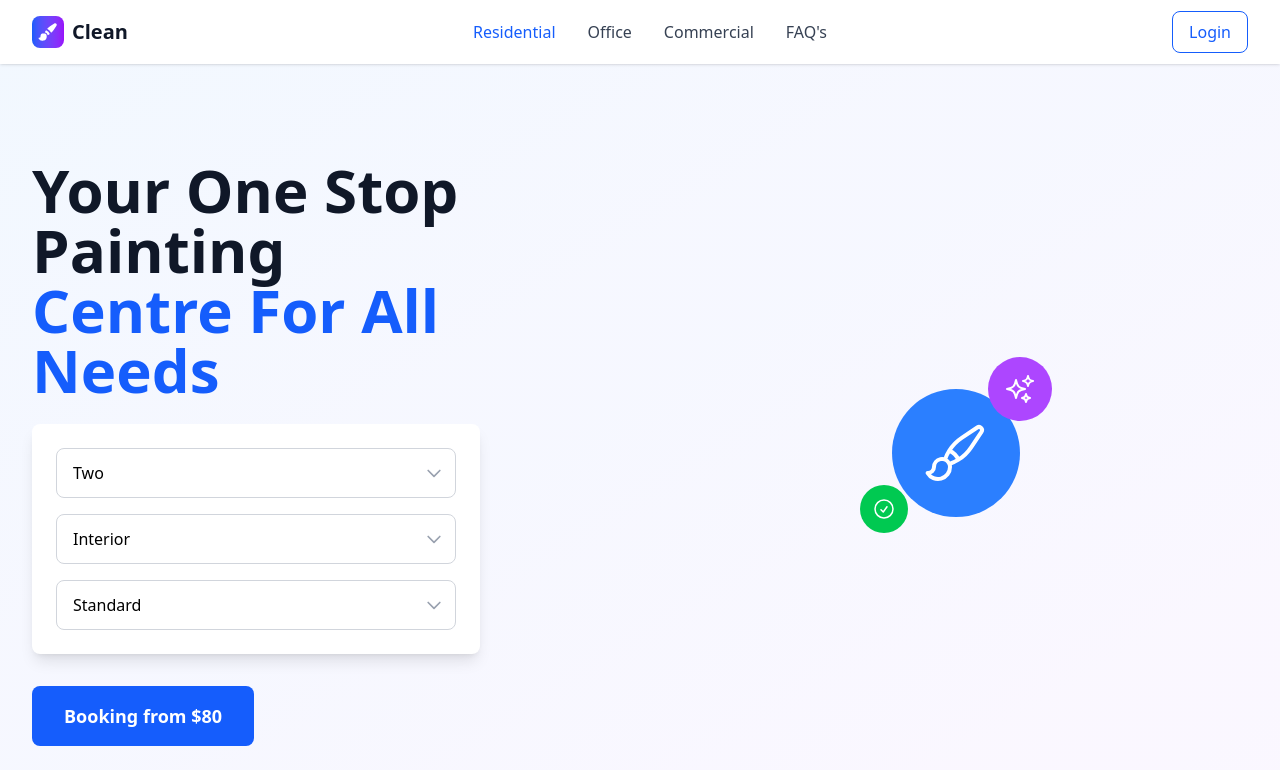
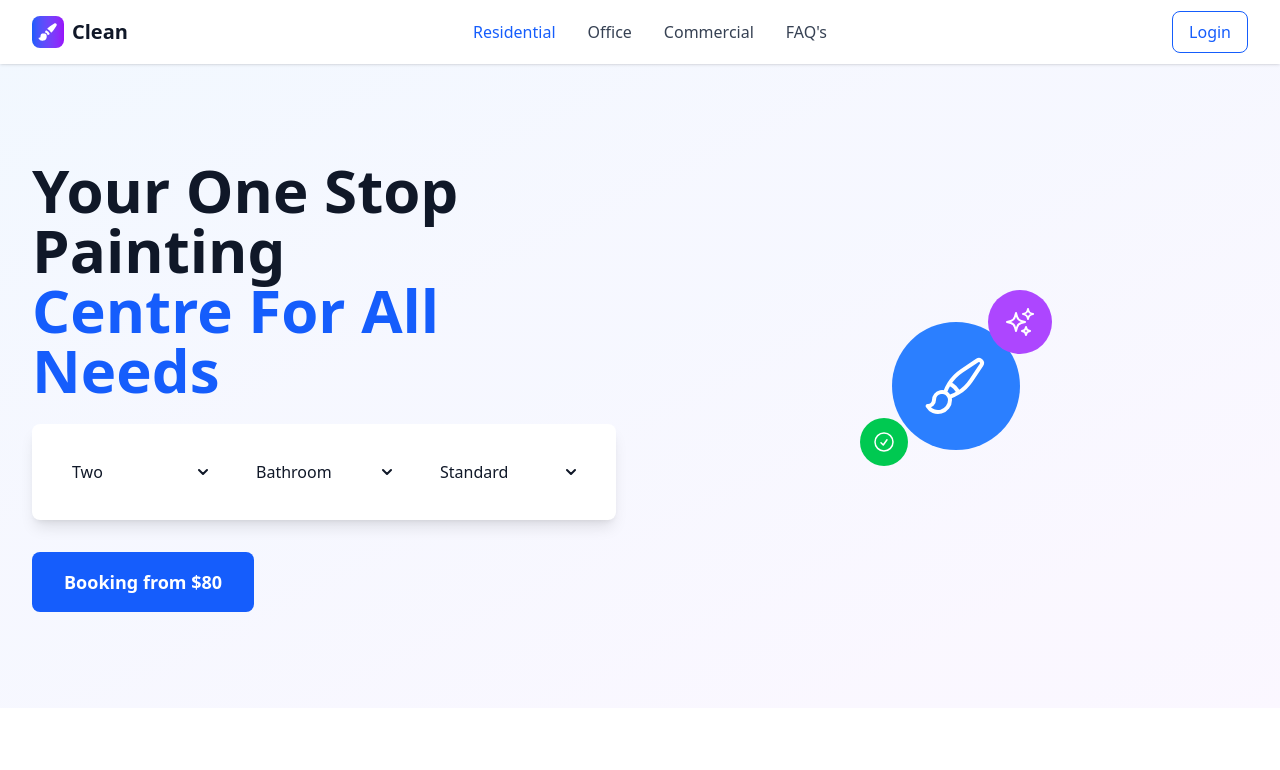
Before and after one commit to whiteHeart313/Painter-Booking-Service, a React (Vite) app in the folder client/: page / in a window 1280 px wide. Shown: the top 770 px of the page. Built offline with nearby package versions, Linux system fonts and the light colour scheme.

Commit message:
feat: implement DropdownMenu component and integrate it into Home page for room, service, and package selection

```diff
--- /dev/null
+++ b/client/src/components/DropdownMenu.tsx
@@ -0,0 +1,119 @@
+import { useState, useRef, useEffect } from 'react';
+
+interface DropdownOption {
+  value: string;
+  label: string;
+}
+
+interface DropdownMenuProps {
+  options: DropdownOption[];
+  selectedValue: string;
+  onSelect: (value: string) => void;
+  placeholder?: string;
+  className?: string;
+  buttonClassName?: string;
+  menuClassName?: string;
+  optionClassName?: string;
+  disabled?: boolean;
+}
+
+export default function DropdownMenu({
+  options,
+  selectedValue,
+  onSelect,
+  placeholder = 'Select option',
+  className = '',
+  buttonClassName = '',
+  menuClassName = '',
+  optionClassName = '',
+  disabled = false,
+}: DropdownMenuProps) {
+  const [isOpen, setIsOpen] = useState(false);
+  const dropdownRef = useRef<HTMLDivElement>(null);
+
+  // Close dropdown when clicking outside
+  useEffect(() => {
+    const handleClickOutside = (event: MouseEvent) => {
+      if (dropdownRef.current && !dropdownRef.current.contains(event.target as Node)) {
+        setIsOpen(false);
+      }
+    };
+
+    document.addEventListener('mousedown', handleClickOutside);
+    return () => {
+      document.removeEventListener('mousedown', handleClickOutside);
+    };
+  }, []);
+
+  const handleSelect = (value: string) => {
+    onSelect(value);
+    setIsOpen(false);
+  };
+
+  const selectedOption = options.find(option => option.value === selectedValue);
+  const displayText = selectedOption ? selectedOption.label : placeholder;
+
+  return (
+    <div className={`relative ${className}`} ref={dropdownRef}>
+      {/* Button */}
+      <button
+        type="button"
+        onClick={() => !disabled && setIsOpen(!isOpen)}
+        disabled={disabled}
+        className={
+          buttonClassName || `
+            text-white bg-blue-700 hover:bg-blue-800 focus:ring-4 focus:outline-none focus:ring-blue-300
+            font-medium rounded-lg text-sm px-5 py-2.5 text-center inline-flex items-center
+            dark:bg-blue-600 dark:hover:bg-blue-700 dark:focus:ring-blue-800
+            ${disabled ? 'opacity-50 cursor-not-allowed' : 'cursor-pointer'}
+          `
+        }
+      >
+        {displayText}
+        <svg
+          className={`w-2.5 h-2.5 ms-3 transition-transform duration-200 ${isOpen ? 'rotate-180' : ''}`}
+          aria-hidden="true"
+          xmlns="http://www.w3.org/2000/svg"
+          fill="none"
+          viewBox="0 0 10 6"
+        >
+          <path
+            stroke="currentColor"
+            strokeLinecap="round"
+            strokeLinejoin="round"
+            strokeWidth="2"
+            d="m1 1 4 4 4-4"
+          />
+        </svg>
+      </button>
+
+      {/* Dropdown menu */}
+      {isOpen && (
+        <div
+          className={`
+            absolute top-full left-0 z-10 bg-white divide-y divide-gray-100 rounded-lg shadow-lg w-44 mt-1
+            ${menuClassName}
+          `}
+        >
+          <ul className="py-2 text-sm text-gray-700">
+            {options.map((option) => (
+              <li key={option.value}>
+                <button
+                  type="button"
+                  onClick={() => handleSelect(option.value)}
+                  className={`
+                    block w-full text-left px-4 py-2 hover:bg-gray-100 transition-colors duration-150
+                    ${selectedValue === option.value ? 'bg-blue-50 text-blue-700' : 'text-gray-700'}
+                    ${optionClassName}
+                  `}
+                >
+                  {option.label}
+                </button>
+              </li>
+            ))}
+          </ul>
+        </div>
+      )}
+    </div>
+  );
+}
--- a/client/src/pages/Home.tsx
+++ b/client/src/pages/Home.tsx
@@ -7,11 +7,35 @@ import {
   CheckCircleIcon,
   UserGroupIcon,
 } from '@heroicons/react/24/outline';
+import DropdownMenu from '../components/DropdownMenu';
 
 export default function Home() {
   const [selectedRooms, setSelectedRooms] = useState('Two');
-  const [selectedService, setSelectedService] = useState('Interior');
+  const [selectedService, setSelectedService] = useState('Bathroom');
   const [selectedPackage, setSelectedPackage] = useState('Standard');
+
+  // Dropdown options
+  const roomOptions = [
+    { value: 'One', label: 'One' },
+    { value: 'Two', label: 'Two' },
+    { value: 'Three', label: 'Three' },
+    { value: 'Four', label: 'Four' },
+    { value: 'Five+', label: 'Five+' },
+  ];
+
+  const serviceOptions = [
+    { value: 'Bathroom', label: 'Bathroom' },
+    { value: 'Bedroom', label: 'Bedroom' },
+    { value: 'Kitchen', label: 'Kitchen' },
+    { value: 'Living Room', label: 'Living Room' },
+    { value: 'Office', label: 'Office' },
+  ];
+
+  const packageOptions = [
+    { value: 'Basic', label: 'Basic' },
+    { value: 'Standard', label: 'Standard' },
+    { value: 'Premium', label: 'Premium' },
+  ];
 
   const features = [
     {
@@ -71,63 +95,37 @@ export default function Home() {
               </h1>
 
               {/* Service Selection */}
-              <div className="bg-white rounded-lg shadow-lg p-6 mb-8 max-w-md mx-auto lg:mx-0">
-                <div className="grid grid-cols-1 gap-4">
+              <div className="bg-white rounded-lg shadow-lg p-6 mb-8 max-w-2xl mx-auto lg:mx-0">
+                <div className="grid grid-cols-3 gap-4">
                   {/* Rooms Selector */}
-                  <div className="relative">
-                    <select
-                      value={selectedRooms}
-                      onChange={(e) => setSelectedRooms(e.target.value)}
-                      className="w-full px-4 py-3 border border-gray-300 rounded-lg focus:ring-2 focus:ring-blue-500 focus:border-transparent appearance-none bg-white"
-                    >
-                      <option value="One">One</option>
-                      <option value="Two">Two</option>
-                      <option value="Three">Three</option>
-                      <option value="Four">Four</option>
-                      <option value="Five+">Five+</option>
-                    </select>
-                    <div className="absolute right-3 top-1/2 transform -translate-y-1/2 pointer-events-none">
-                      <svg className="w-5 h-5 text-gray-400" fill="none" stroke="currentColor" viewBox="0 0 24 24">
-                        <path strokeLinecap="round" strokeLinejoin="round" strokeWidth={2} d="M19 9l-7 7-7-7" />
-                      </svg>
-                    </div>
-                  </div>
+                  <DropdownMenu
+                    options={roomOptions}
+                    selectedValue={selectedRooms}
+                    onSelect={setSelectedRooms}
+                    placeholder="Select rooms"
+                    buttonClassName="w-full px-4 py-3 rounded-lg focus:ring-2 focus:ring-blue-500 focus:outline-none appearance-none bg-white text-gray-900 font-normal text-left justify-between inline-flex items-center"
+                    menuClassName="w-full"
+                  />
 
                   {/* Service Type Selector */}
-                  <div className="relative">
-                    <select
-                      value={selectedService}
-                      onChange={(e) => setSelectedService(e.target.value)}
-                      className="w-full px-4 py-3 border border-gray-300 rounded-lg focus:ring-2 focus:ring-blue-500 focus:border-transparent appearance-none bg-white"
-                    >
-                      <option value="Interior">Interior</option>
-                      <option value="Exterior">Exterior</option>
-                      <option value="Both">Both</option>
-                    </select>
-                    <div className="absolute right-3 top-1/2 transform -translate-y-1/2 pointer-events-none">
-                      <svg className="w-5 h-5 text-gray-400" fill="none" stroke="currentColor" viewBox="0 0 24 24">
-                        <path strokeLinecap="round" strokeLinejoin="round" strokeWidth={2} d="M19 9l-7 7-7-7" />
-                      </svg>
-                    </div>
-                  </div>
+                  <DropdownMenu
+                    options={serviceOptions}
+                    selectedValue={selectedService}
+                    onSelect={setSelectedService}
+                    placeholder="Select service"
+                    buttonClassName="w-full px-4 py-3 rounded-lg focus:ring-2 focus:ring-blue-500 focus:outline-none appearance-none bg-white text-gray-900 font-normal text-left justify-between inline-flex items-center"
+                    menuClassName="w-full"
+                  />
 
                   {/* Package Selector */}
-                  <div className="relative">
-                    <select
-                      value={selectedPackage}
-                      onChange={(e) => setSelectedPackage(e.target.value)}
-                      className="w-full px-4 py-3 border border-gray-300 rounded-lg focus:ring-2 focus:ring-blue-500 focus:border-transparent appearance-none bg-white"
-                    >
-                      <option value="Basic">Basic</option>
-                      <option value="Standard">Standard</option>
-                      <option value="Premium">Premium</option>
-                    </select>
-                    <div className="absolute right-3 top-1/2 transform -translate-y-1/2 pointer-events-none">
-                      <svg className="w-5 h-5 text-gray-400" fill="none" stroke="currentColor" viewBox="0 0 24 24">
-                        <path strokeLinecap="round" strokeLinejoin="round" strokeWidth={2} d="M19 9l-7 7-7-7" />
-                      </svg>
-                    </div>
-                  </div>
+                  <DropdownMenu
+                    options={packageOptions}
+                    selectedValue={selectedPackage}
+                    onSelect={setSelectedPackage}
+                    placeholder="Select package"
+                    buttonClassName="w-full px-4 py-3 rounded-lg focus:ring-2 focus:ring-blue-500 focus:outline-none appearance-none bg-white text-gray-900 font-normal text-left justify-between inline-flex items-center"
+                    menuClassName="w-full"
+                  />
                 </div>
               </div>
 
```
